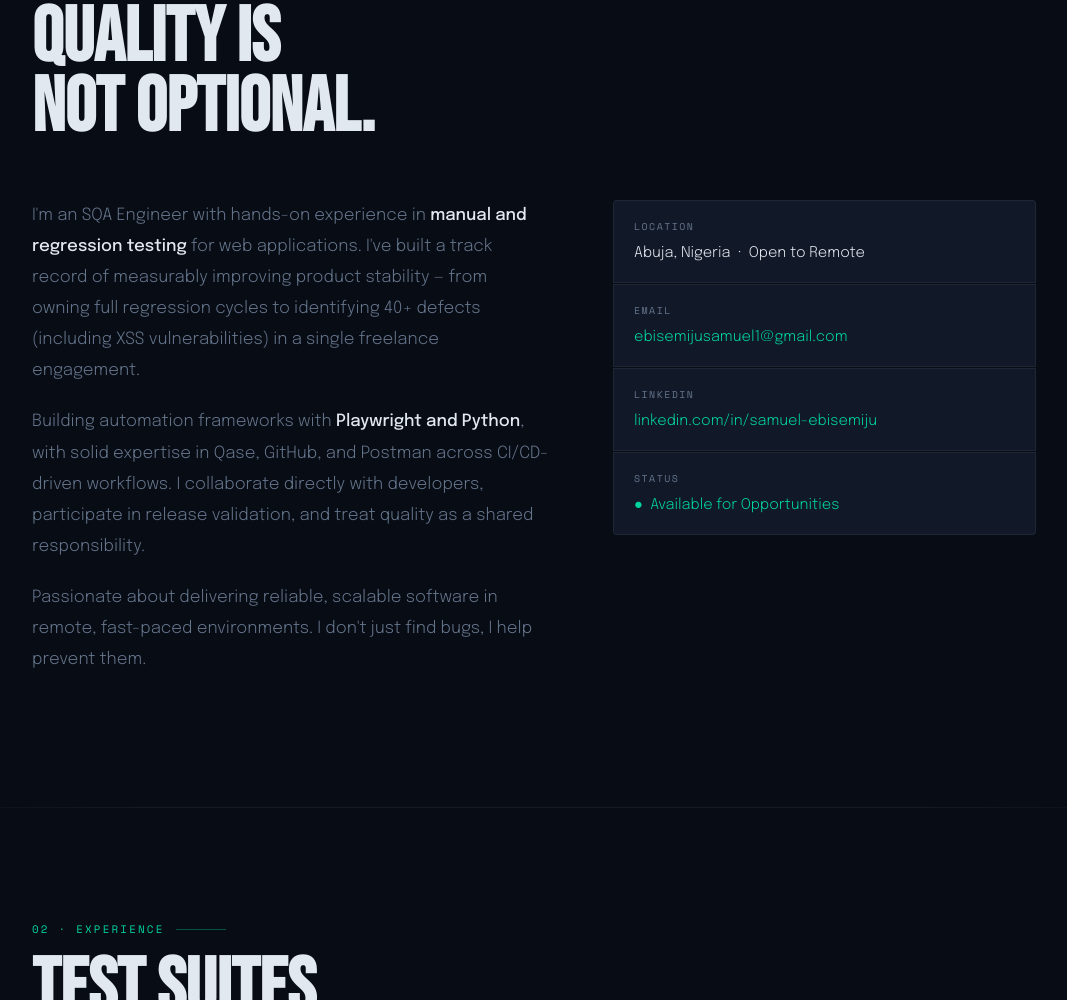
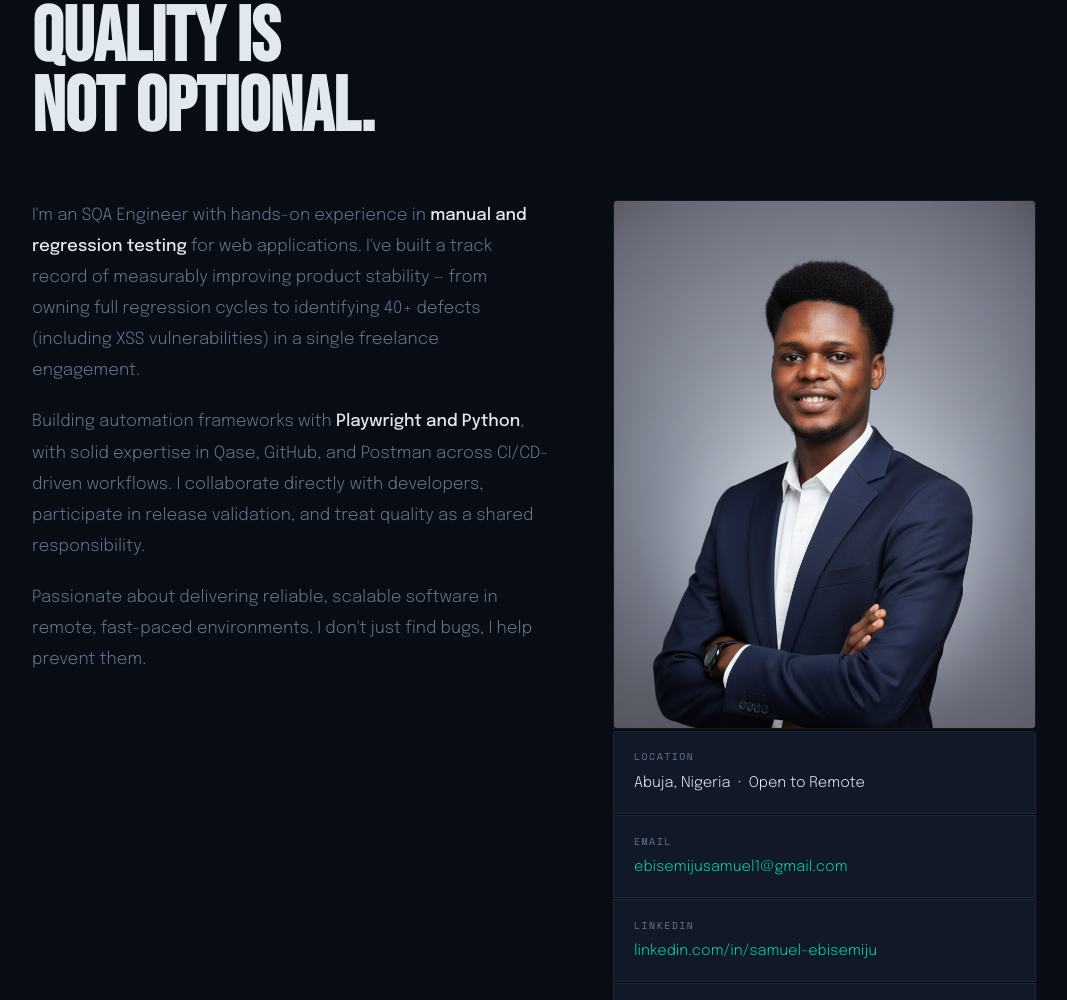
Before and after one commit to Brizzy00/brizzy00.github.io, a plain HTML site: page index.html in a window 1280 px wide. Shown: the part 1003-2003 px from the top of the page, without its empty margins (106-1173 px from the left). Drawn offline with nearby package versions, Linux system fonts and the light colour scheme.

Commit message:
add image

```diff
--- a/index.html
+++ b/index.html
@@ -283,12 +283,20 @@
     .about-text p strong { color: var(--text); font-weight: 500; }
 
     .about-meta { display: flex; flex-direction: column; gap: 1px; }
+    .about-photo {
+      width: 100%; aspect-ratio: 4/5;
+      object-fit: cover; object-position: center top;
+      border-radius: 4px; border: 1px solid var(--border);
+      display: block; margin-bottom: 1px;
+      transition: border-color 0.25s;
+    }
+    .about-photo:hover { border-color: var(--border-accent); }
     .meta-item {
       padding: 1.1rem 1.25rem;
       background: var(--bg-card); border: 1px solid var(--border);
       transition: border-color 0.25s, background 0.25s;
     }
-    .meta-item:first-child { border-radius: 4px 4px 0 0; }
+    .meta-item:first-of-type { border-radius: 4px 4px 0 0; }
     .meta-item:last-child  { border-radius: 0 0 4px 4px; }
     .meta-item:hover { border-color: var(--border-accent); background: var(--bg-card-hover); }
     .meta-label {
@@ -551,6 +559,7 @@
     @media (max-width: 900px) {
       .about-grid { grid-template-columns: 1fr; gap: 2.5rem; }
       .edu-grid   { grid-template-columns: 1fr; }
+      .about-photo { max-width: 260px; aspect-ratio: 1; }
     }
     @media (max-width: 768px) {
       nav { padding: 1rem 1.5rem; }
@@ -674,6 +683,7 @@
       </div>
 
       <div class="about-meta reveal reveal-delay-1">
+        <img class="about-photo" src="samuel.png" alt="Samuel Ebisemiju">
         <div class="meta-item">
           <div class="meta-label">Location</div>
           <div class="meta-value">Abuja, Nigeria &nbsp;&middot;&nbsp; Open to Remote</div>
```
